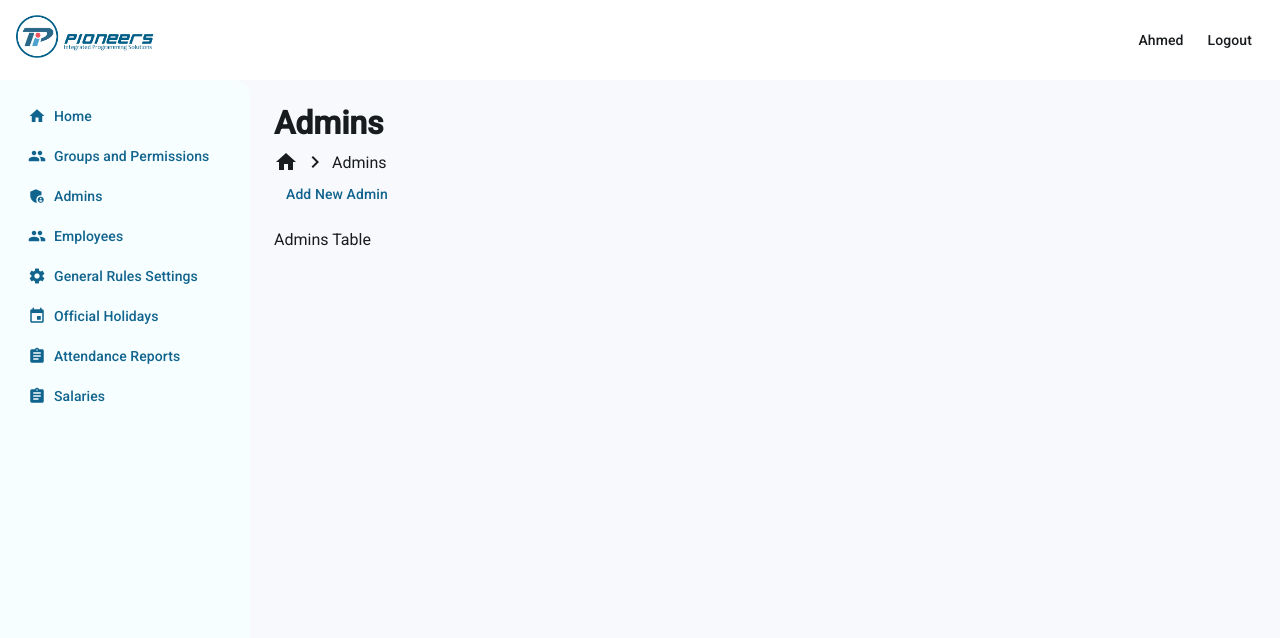
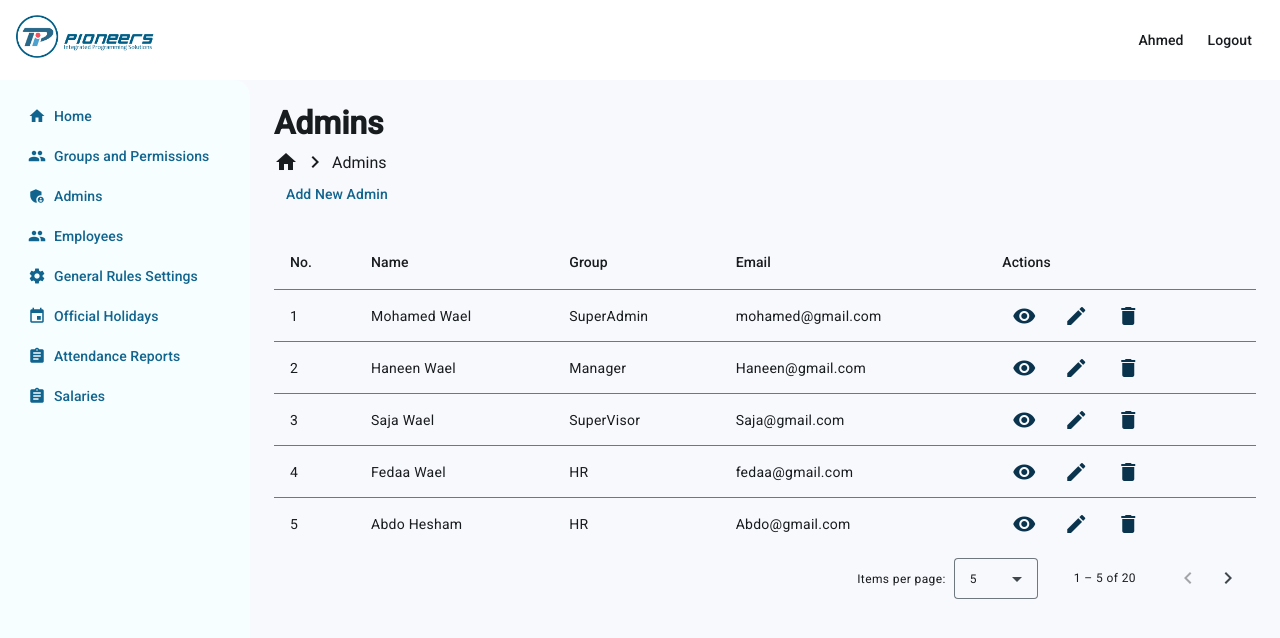
Before and after one commit to Mostafahajr/HR-system-front, an Angular app: page /admins in a window 1280 px wide. Shown: the top 638 px of the page. Built offline with nearby package versions, Linux system fonts and the light colour scheme.

Commit message:
add table by angular matrial for admin page and use paggination and use angular matrial

```diff
--- a/src/app/pages/admins/admins.component.html
+++ b/src/app/pages/admins/admins.component.html
@@ -2,10 +2,68 @@
 <!-- Conditional content rendering -->
 @if(isAddNewAdminRoute()){
 <div>
-  <button mat-button (click)="navigate('admins/add-new-admin')">
+    <button mat-button (click)="navigate('admins/add-new-admin')">
     Add New Admin
   </button>
-  <p>Admins Table</p>
+    <div class="mat-elevation-z8">
+        <table mat-table [dataSource]="dataSource" class="mat-table">
+
+            <!-- No Column -->
+            <ng-container matColumnDef="no">
+                <th mat-header-cell *matHeaderCellDef> No. </th>
+                <td mat-cell *matCellDef="let element"> {{element.no}} </td>
+            </ng-container>
+
+            <!-- Name Column -->
+            <ng-container matColumnDef="name">
+                <th mat-header-cell *matHeaderCellDef> Name </th>
+                <td mat-cell *matCellDef="let element"> {{element.name}} </td>
+            </ng-container>
+
+            <!-- Group Column -->
+            <ng-container matColumnDef="group">
+                <th mat-header-cell *matHeaderCellDef> Group </th>
+                <td mat-cell *matCellDef="let element"> {{element.group}} </td>
+            </ng-container>
+
+            <!-- Email Column -->
+            <ng-container matColumnDef="email">
+                <th mat-header-cell *matHeaderCellDef> Email </th>
+                <td mat-cell *matCellDef="let element"> {{element.email}} </td>
+            </ng-container>
+
+            <!-- Actions Column -->
+            <ng-container matColumnDef="actions">
+                <th mat-header-cell *matHeaderCellDef> Actions </th>
+                <td mat-cell *matCellDef="let element">
+                    <div class="button-container">
+                        <button mat-icon-button class="custom-icon-button view-button" (click)="viewDetails(element)">
+                      <mat-icon>visibility</mat-icon>
+                    </button>
+                        <button mat-icon-button class="custom-icon-button edit-button" (click)="editUser(element)">
+                      <mat-icon>edit</mat-icon>
+                    </button>
+                        <button mat-icon-button class="custom-icon-button delete-button" (click)="deleteUser(element)">
+                      <mat-icon>delete</mat-icon>
+                    </button>
+                    </div>
+                </td>
+
+
+
+            </ng-container>
+
+            <tr mat-header-row *matHeaderRowDef="displayedColumns"></tr>
+            <tr mat-row *matRowDef="let row; columns: displayedColumns;"></tr>
+        </table>
+
+        <!-- Paginator -->
+        <mat-paginator [length]="100" [pageSize]="5" [pageSizeOptions]="[5, 10, 25, 100]" aria-label="Select page">
+        </mat-paginator>
+
+
+    </div>
+
 </div>
 }
 <!-- Child routes (e.g., Add New Group) will load here -->
--- a/src/app/pages/admins/admins.component.scss
+++ b/src/app/pages/admins/admins.component.scss
@@ -0,0 +1,73 @@
+.full-width-table {
+    width: 100%;
+}
+
+.mat-elevation-z8 {
+    margin-top: 20px;
+}
+
+.mat-elevation-z8 {
+    box-shadow: none !important;
+}
+
+.button-container {
+    display: flex;
+    gap: 8px;
+    /* Adjust space between buttons */
+    align-items: center;
+    /* Vertically center the buttons */
+}
+
+.custom-icon-button {
+    background-color: transparent;
+    /* Transparent background */
+    color: #0a344e;
+    /* Default icon color */
+    border: 2px solid transparent;
+    /* Transparent border to maintain button shape */
+    border-radius: 4px;
+    padding: 8px;
+    min-width: 44px;
+    /* Ensure the button has a consistent width */
+    height: 40px;
+    /* Ensure the button has a consistent height */
+    display: flex;
+    align-items: center;
+    justify-content: center;
+    font-size: 24px;
+    /* Adjust font size for icon */
+    transition: background-color 0.3s, color 0.3s, border-color 0.3s;
+}
+
+.view-button:hover {
+    background-color: #0560de;
+    /* Change to desired color on hover */
+    color: #ffffff;
+    /* Change icon color on hover */
+    background-color: #0560de;
+    /* Border color on hover */
+}
+
+.edit-button:hover {
+    background-color: rgb(88, 144, 88);
+    /* Green color on hover */
+    color: #ffffff;
+    /* Change icon color on hover */
+    border-color: rgb(88, 144, 88);
+    /* Border color on hover */
+}
+
+.delete-button:hover {
+    background-color: rgb(121, 45, 45);
+    ;
+    /* Dark red color on hover */
+    color: #ffffff;
+    /* Change icon color on hover */
+    border-color: rgb(121, 45, 45);
+    ;
+    /* Border color on hover */
+}
+
+.custom-icon-button:focus {
+    outline: none;
+}
--- a/src/app/pages/admins/admins.component.ts
+++ b/src/app/pages/admins/admins.component.ts
@@ -1,22 +1,85 @@
-import { Component } from '@angular/core';
+import { Component, AfterViewInit, ViewChild } from '@angular/core';
+import { MatTableModule, MatTableDataSource } from '@angular/material/table';
+import { MatPaginator } from '@angular/material/paginator';
+import { MatButtonModule } from '@angular/material/button';
+import { MatIconModule } from '@angular/material/icon';  // Import MatIconModule
+import { Router, RouterOutlet } from '@angular/router';
 import { BreadcrumbsComponent } from '../../components/breadcrumbs/breadcrumbs.component';
-import { Router, RouterOutlet } from '@angular/router';
-import { MatButton } from '@angular/material/button';
 
 @Component({
   selector: 'app-admins',
   standalone: true,
-  imports: [BreadcrumbsComponent, RouterOutlet, MatButton],
+  imports: [
+    BreadcrumbsComponent,
+    RouterOutlet,
+    MatButtonModule,
+    MatTableModule,
+    MatPaginator,
+    MatIconModule  // Add MatIconModule to the imports
+  ],
   templateUrl: './admins.component.html',
-  styleUrl: './admins.component.scss',
+  styleUrls: ['./admins.component.scss'],
 })
-export class AdminsComponent {
+export class AdminsComponent implements AfterViewInit {
+  displayedColumns: string[] = ['no', 'name', 'group', 'email', 'actions'];
+  dataSource = new MatTableDataSource<UserElement>(USER_DATA);
+
+  @ViewChild(MatPaginator) paginator!: MatPaginator;
+
   constructor(private router: Router) {}
+
+  ngAfterViewInit() {
+    this.dataSource.paginator = this.paginator;
+  }
 
   navigate(route: string): void {
     this.router.navigate([route]);
   }
+
   isAddNewAdminRoute(): boolean {
     return this.router.url === '/admins';
   }
+
+  // Action buttons methods
+  viewDetails(element: UserElement) {
+    console.log('Viewing details for', element.name);
+  }
+
+  editUser(element: UserElement) {
+    console.log('Editing user', element.name);
+  }
+
+  deleteUser(element: UserElement) {
+    console.log('Deleting user', element.name);
+  }
 }
+
+export interface UserElement {
+  no: number;
+  name: string;
+  group: string;
+  email: string;
+}
+
+const USER_DATA: UserElement[] = [
+  { no: 1, name: 'Mohamed Wael', group: 'SuperAdmin', email: 'mohamed@gmail.com' },
+  { no: 2, name: 'Haneen Wael', group: 'Manager', email: 'Haneen@gmail.com' },
+  { no: 3, name: 'Saja Wael', group: 'SuperVisor', email: 'Saja@gmail.com' },
+  { no: 4, name: 'Fedaa Wael', group: 'HR', email: 'fedaa@gmail.com' },
+  { no: 5, name: 'Abdo Hesham', group: 'HR', email: 'Abdo@gmail.com' },
+  { no: 6, name: 'Mohamed Wael', group: 'SuperAdmin', email: 'mohamed@gmail.com' },
+  { no: 7, name: 'Haneen Wael', group: 'Manager', email: 'Haneen@gmail.com' },
+  { no: 8, name: 'Saja Wael', group: 'SuperVisor', email: 'Saja@gmail.com' },
+  { no: 9, name: 'Fedaa Wael', group: 'HR', email: 'fedaa@gmail.com' },
+  { no: 10, name: 'Abdo Hesham', group: 'HR', email: 'Abdo@gmail.com' },
+  { no: 11, name: 'Mohamed Wael', group: 'SuperAdmin', email: 'mohamed@gmail.com' },
+  { no: 12, name: 'Haneen Wael', group: 'Manager', email: 'Haneen@gmail.com' },
+  { no: 13, name: 'Saja Wael', group: 'SuperVisor', email: 'Saja@gmail.com' },
+  { no: 14, name: 'Fedaa Wael', group: 'HR', email: 'fedaa@gmail.com' },
+  { no: 15, name: 'Abdo Hesham', group: 'HR', email: 'Abdo@gmail.com' },
+  { no: 16, name: 'Mohamed Wael', group: 'SuperAdmin', email: 'mohamed@gmail.com' },
+  { no: 17, name: 'Haneen Wael', group: 'Manager', email: 'Haneen@gmail.com' },
+  { no: 18, name: 'Saja Wael', group: 'SuperVisor', email: 'Saja@gmail.com' },
+  { no: 19, name: 'Fedaa Wael', group: 'HR', email: 'fedaa@gmail.com' },
+  { no: 20, name: 'Abdo Hesham', group: 'HR', email: 'Abdo@gmail.com' },
+];
```
